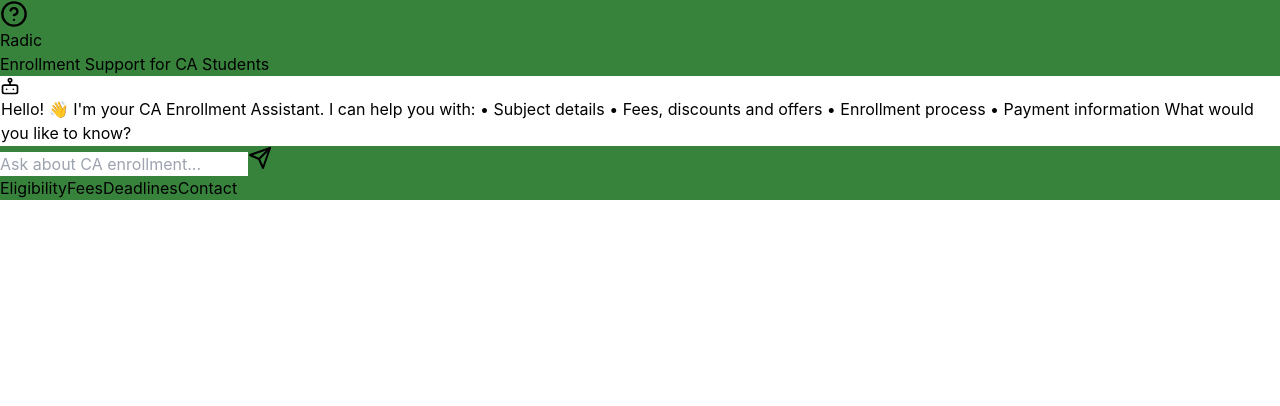
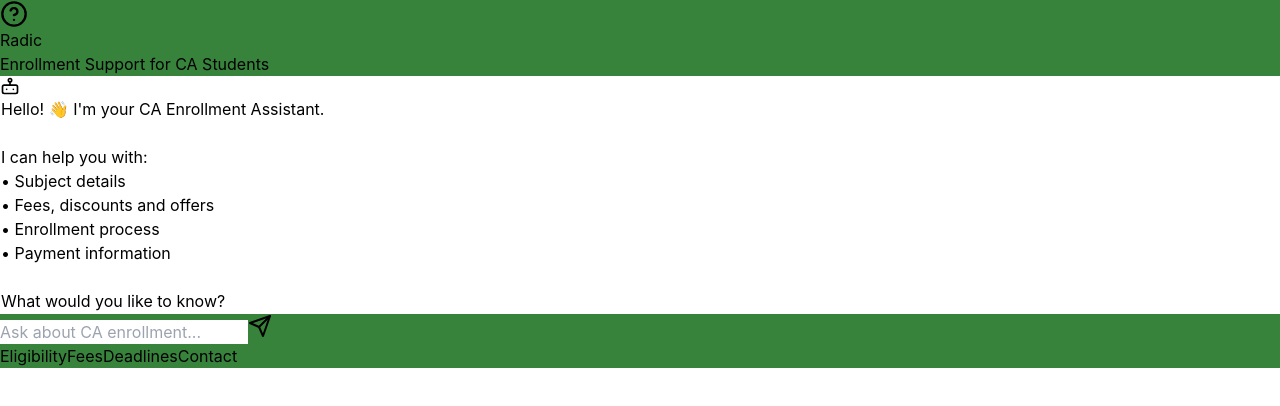
Before and after one commit to Ultrafay/CA-Support, a React (Vite) app: page / in a window 1280 px wide. Shown: the top 406 px of the page. Built offline with nearby package versions, Linux system fonts and the light colour scheme.

Commit message:
Enhance message formatting with URL links
Added URL formatting and link handling in messages.

```diff
--- a/src/App.jsx
+++ b/src/App.jsx
@@ -1,5 +1,5 @@
 import React, { useState, useEffect, useRef } from 'react';
-import { Send, HelpCircle, User, Bot } from 'lucide-react';
+import { Send, HelpCircle, User, Bot, ExternalLink } from 'lucide-react';
 
 const CAEnrollBot = () => {
   const [messages, setMessages] = useState([
@@ -12,7 +12,6 @@ I can help you with:
 • Fees, discounts and offers
 • Enrollment process
 • Payment information
-
 
 What would you like to know?`
     }
@@ -27,6 +26,43 @@ What would you like to know?`
       chatContainerRef.current.scrollTop = chatContainerRef.current.scrollHeight;
     }
   }, [messages, isTyping]);
+
+  // Function to parse and format message content
+  const formatMessage = (content) => {
+    // Split content by lines to preserve formatting
+    const lines = content.split('\n');
+
+    return lines.map((line, lineIdx) => {
+      // Check if line contains URLs
+      const urlRegex = /(https?:\/\/[^\s]+)/g;
+      const parts = line.split(urlRegex);
+
+      return (
+        <span key={lineIdx}>
+          {parts.map((part, idx) => {
+            // Check if this part is a URL
+            if (urlRegex.test(part)) {
+              return (
+                <a
+                  key={idx}
+                  href={part}
+                  target="_blank"
+                  rel="noopener noreferrer"
+                  className="inline-flex items-center gap-1 text-blue-400 hover:text-blue-300 underline transition-colors"
+                  onClick={(e) => e.stopPropagation()}
+                >
+                  {part.length > 50 ? part.substring(0, 47) + '...' : part}
+                  <ExternalLink size={14} className="inline" />
+                </a>
+              );
+            }
+            return <span key={idx}>{part}</span>;
+          })}
+          {lineIdx < lines.length - 1 && <br />}
+        </span>
+      );
+    });
+  };
 
   const sendMessage = async () => {
     if (!input.trim()) return;
@@ -56,10 +92,10 @@ What would you like to know?`
 
       // Remove citations from the response
       const cleanedResponse = data.response
-        .replace(/【\d+:\d+†source】/g, '') // Remove citation format like 【4:0†source】
-        .replace(/\[\d+\]/g, '') // Remove [1], [2], etc.
-        .replace(/\[citation:\d+\]/g, '') // Remove [citation:1]
-        .replace(/\s+/g, ' ') // Clean up extra spaces
+        .replace(/【\d+:\d+†source】/g, '')
+        .replace(/\[\d+\]/g, '')
+        .replace(/\[citation:\d+\]/g, '')
+        .replace(/\s+/g, ' ')
         .trim();
 
       setMessages(prev => [...prev, {
@@ -134,7 +170,9 @@ What would you like to know?`
                   animation: 'fadeIn 0.3s ease-out'
                 }}
               >
-                <p className="whitespace-pre-line text-base leading-relaxed">{msg.content}</p>
+                <div className="text-base leading-relaxed">
+                  {formatMessage(msg.content)}
+                </div>
               </div>
             </div>
           ))}
```
